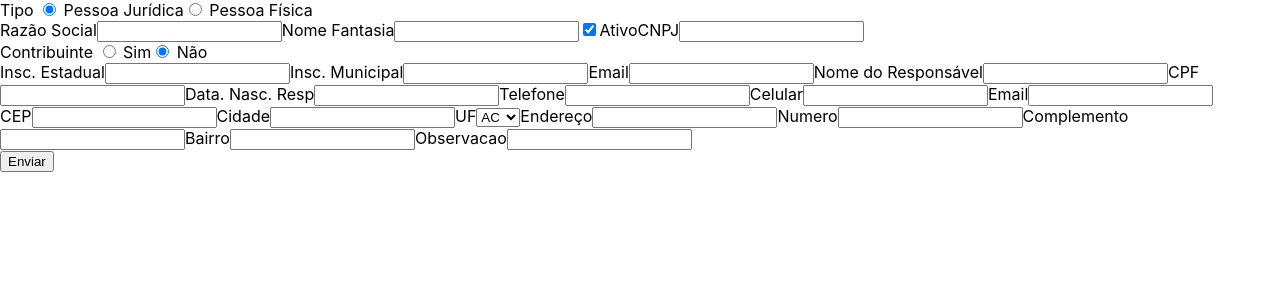
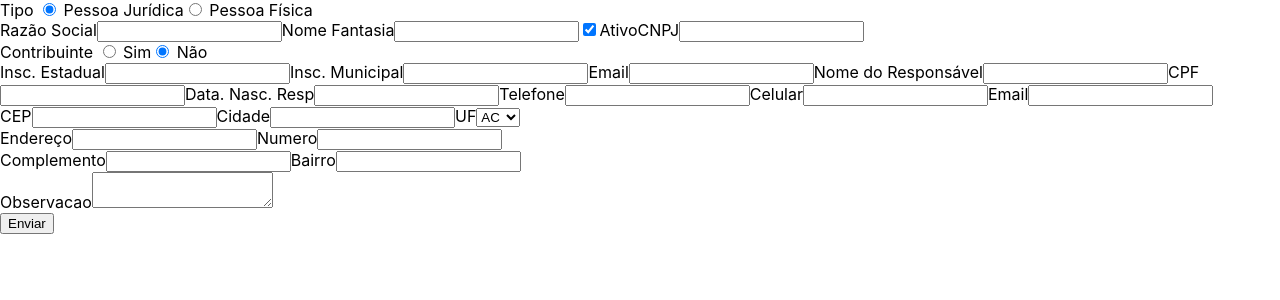
Before and after one commit to felipedias1/crud-web, a React (Create React App) app: page /customer in a window 1280 px wide. Shown: the top 300 px of the page. Built offline with nearby package versions, Linux system fonts and the light colour scheme.

Commit message:
:bookmark: Style: add classes on address elements

```diff
--- a/src/components/Endereco.jsx
+++ b/src/components/Endereco.jsx
@@ -23,16 +23,25 @@ function Form() {
   }, [cep, cidade, uf, endereco, numero, complemento, bairro, observacao]);
 
   return (
-    <div>
+    <form>
+      <div className="form-end-part1">
         <label className='cep'>
           CEP
-        <input type="text" name="cep" value={ cep } onChange={ (e) => setCep(e.target.value) } />
+          <input
+            type="text"
+            name="cep"
+            value={ cep }
+            onChange={ (e) => setCep(e.target.value) }
+            required
+          />
         </label>
         <label className='cep'>
           Cidade
           <input type="text" name="cidade" value={ cidade } onChange={ (e) => setCidade(e.target.value) } />
         </label>
         <SelectUf uf={uf} setUf={setUf}/>
+      </div>
+      <div className="form-end-part2">
         <label className='endereco'>
           Endereço
           <input type="text" name="endereco" value={ endereco } onChange={ (e) => setEndereco(e.target.value) } />
@@ -41,6 +50,8 @@ function Form() {
           Numero
           <input type="text" name="numero" value={ numero } onChange={ (e) => setNumero(e.target.value) } />
         </label>
+      </div>
+      <div className="form-end-part3">
         <label className='complemento'>
           Complemento
           <input type="text" name="complemento" value={ complemento } onChange={ (e) => setComplemento(e.target.value) } />
@@ -49,11 +60,14 @@ function Form() {
           Bairro
           <input type="text" name="bairro" value={ bairro } onChange={ (e) => setBairro(e.target.value) } />
         </label>
+      </div>
+      <div className="form-end-part4">
         <label className='observacao'>
           Observacao
-        <input type="text" name="observacao" value={ observacao } onChange={ (e) => setObservacao(e.target.value) } />
+          <textarea type="textarea" name="observacao" value={ observacao } onChange={ (e) => setObservacao(e.target.value) } />
         </label>
       </div>
+    </form>
   );
 }
 
```
Lines whose indentation alone changed are shown as unchanged.
